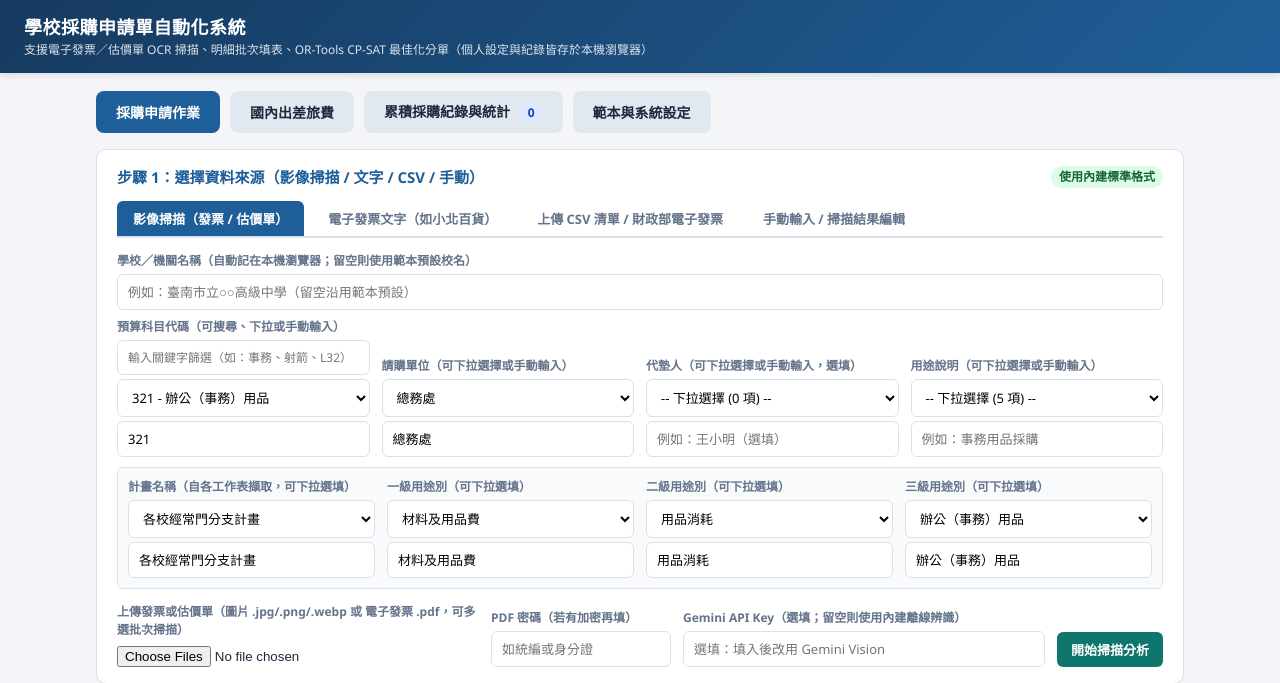
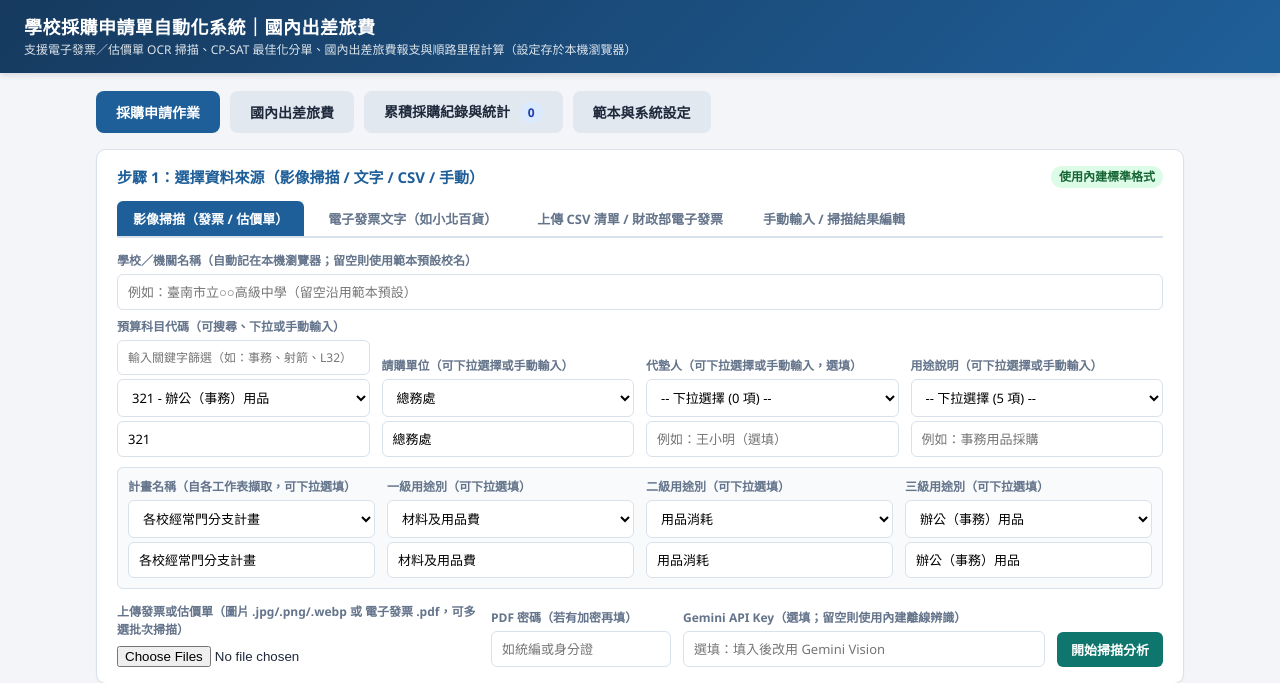
Before and after one commit to Albertyoung22/Purchase, a Flask app: page / in a window 1280 px wide. Shown: the top 683 px of the page. Run offline with Flask 3, Linux system fonts and the light colour scheme.

Commit message:
Update header title/subtitle for travel module and wrap main nav buttons

```diff
--- a/templates/index.html
+++ b/templates/index.html
@@ -141,7 +141,7 @@
     }
     .file-list a:hover { background: #dbeafe; }
     details summary { cursor: pointer; font-size: 13px; color: var(--primary); font-weight: 600; margin-top: 8px; }
-    .main-nav { display: flex; gap: 10px; margin-bottom: 16px; }
+    .main-nav { display: flex; flex-wrap: wrap; gap: 10px; margin-bottom: 16px; }
     .main-nav-btn {
       padding: 10px 20px;
       border-radius: 8px;
@@ -165,8 +165,8 @@
 <body>
   <header>
     <div>
-      <h1 id="appTitle">學校採購申請單自動化系統</h1>
-      <div class="sub">支援電子發票／估價單 OCR 掃描、明細批次填表、OR-Tools CP-SAT 最佳化分單（個人設定與紀錄皆存於本機瀏覽器）</div>
+      <h1 id="appTitle">學校採購申請單自動化系統｜國內出差旅費</h1>
+      <div class="sub">支援電子發票／估價單 OCR 掃描、CP-SAT 最佳化分單、國內出差旅費報支與順路里程計算（設定存於本機瀏覽器）</div>
     </div>
     {% if not is_cloud %}
     <div style="display:flex; gap:8px;">
@@ -613,7 +613,7 @@
 
     function updateSchoolTitle() {
       const name = (document.getElementById("schoolName")?.value || "").trim();
-      const title = name ? `${name}｜採購申請單自動化系統` : "學校採購申請單自動化系統";
+      const title = name ? `${name}｜採購申請單自動化系統・國內出差旅費` : "學校採購申請單自動化系統｜國內出差旅費";
       const h1 = document.getElementById("appTitle");
       if (h1) h1.textContent = title;
       document.title = title;
```
